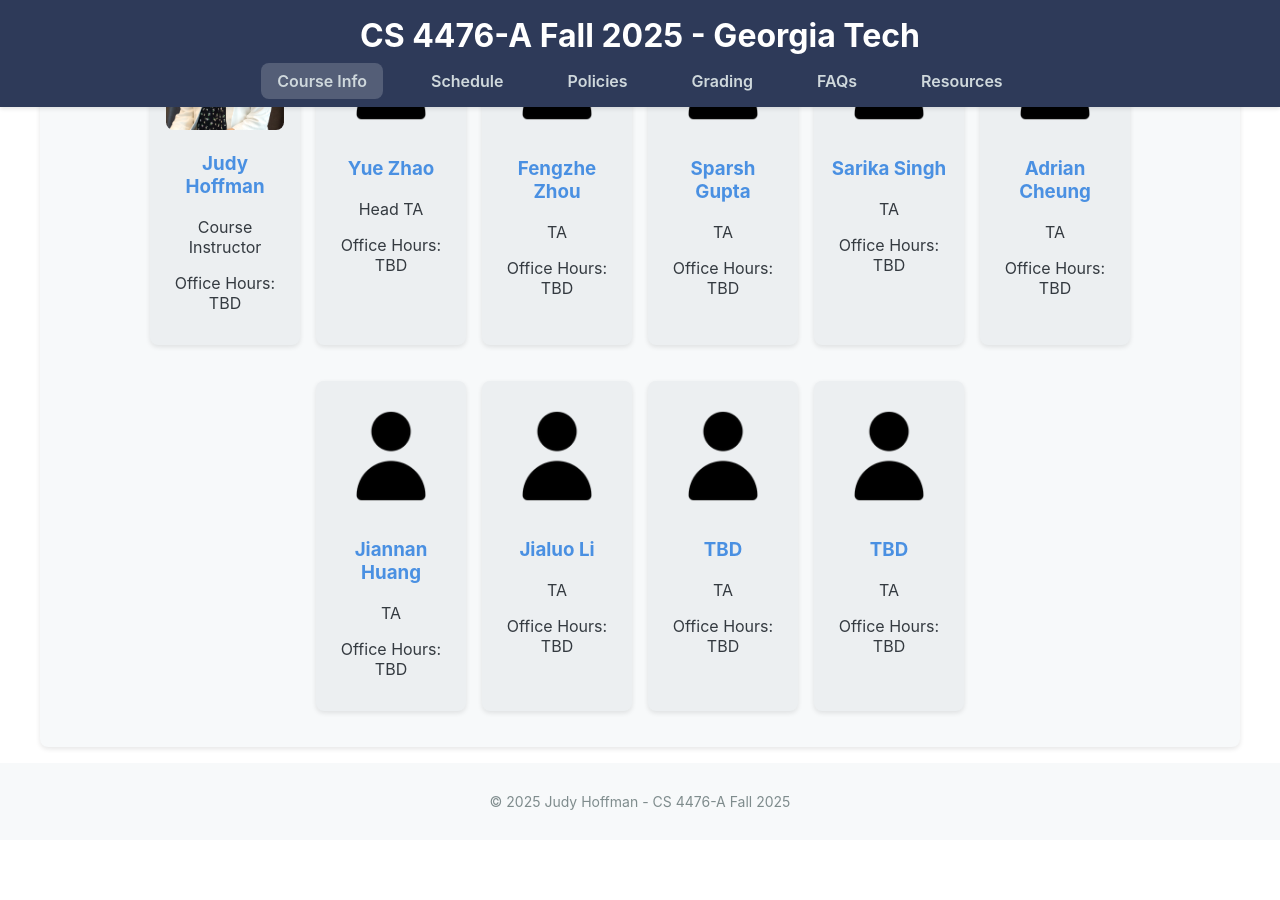
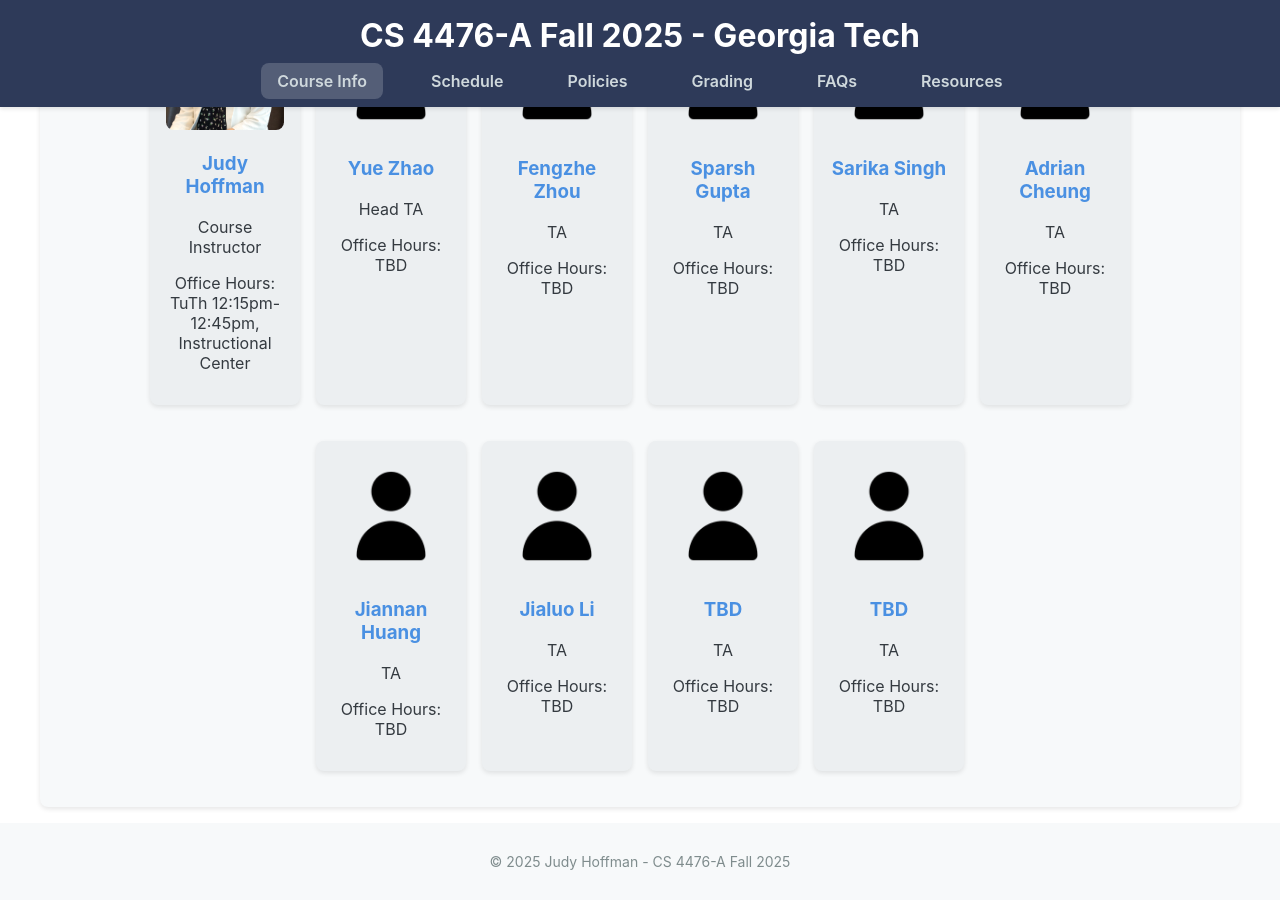
Before and after one commit to jhoffman/cs4476-fa25, a Jekyll site: the page built from index.html, in a window 1280 px wide and 900 px high, scrolled down 640 px. Built offline with Jekyll 4.4.1, drawn with Linux system fonts in a browser that asks for light colours; before the commit the page ends 1480 px from its top, so only the background shows below that.

Commit message:
adding my OH

```diff
--- a/index.html
+++ b/index.html
@@ -29,7 +29,7 @@
     <img src="assets/images/instructor.png" alt="Instructor">
     <h3><a href="{{ site.instructor_url }}">{{site.instructor}}</a></h3>
 		<p>Course Instructor</p>
-    <p>Office Hours: TBD</p>
+    <p>Office Hours: TuTh 12:15pm-12:45pm, Instructional Center<p>
   </div>
 
 	{% for ta in site.data.ta %}
```
